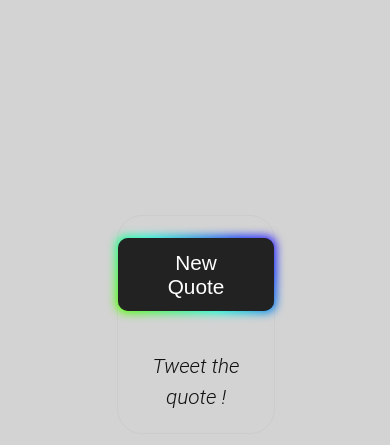
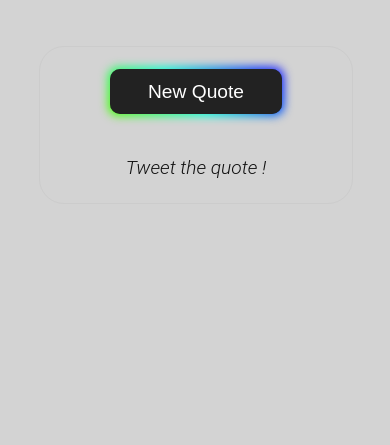
Before and after one commit to Crypt0zauruS/React-Quote-Machine, a React (Create React App) app: page / in a window 390 px wide. Shown: the part 123-568 px from the top of the page. Built offline with nearby package versions, Linux system fonts and the light colour scheme; no server answers.

Commit message:
upgraded CSS for small screens

```diff
--- a/src/App.css
+++ b/src/App.css
@@ -2,7 +2,7 @@
   display: block;
   position: absolute;
   width: 40%;
-  top: 40%;
+  top: 30%;
   left: 30%;
   text-align: center;
   margin: auto;
@@ -107,3 +107,16 @@ a:hover {
   color: olivedrab;
   text-decoration: underline;
 }
+
+@media (max-width: 768px) {
+  #quote-box {
+    top: 20%;
+    width: 80%;
+    left: 10%;
+  }
+  p,
+  button,
+  a {
+    font-size: 1.2rem;
+  }
+}
```
